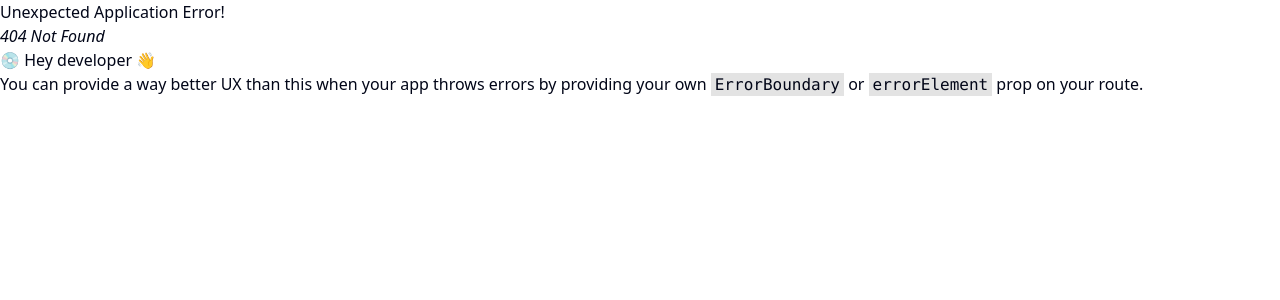
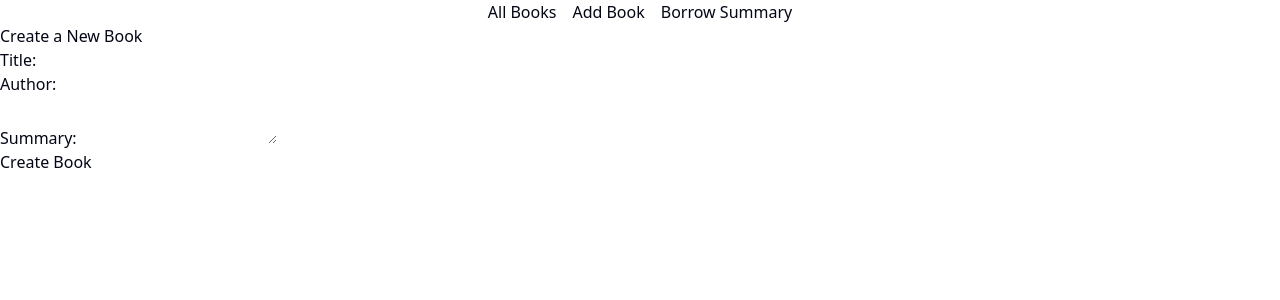
Before and after one commit to jubayer718/library-book-management-client, a React (Vite) app: page /createbook in a window 1280 px wide. Before the commit this address had no page. Shown: the top 300 px of the page. Built offline with nearby package versions, Linux system fonts and the light colour scheme.

Commit message:
routing work properly.

```diff
--- /dev/null
+++ b/src/components/Shared/Container.tsx
@@ -0,0 +1,11 @@
+
+
+const Container = ({children}:{children:React.ReactNode}) => {
+  return (
+    <div className="w-10/12 mx-auto">
+      {children}
+    </div>
+  );
+};
+
+export default Container;
--- a/src/components/layout/Navbar.tsx
+++ b/src/components/layout/Navbar.tsx
@@ -1,9 +1,22 @@
+import { NavLink } from "react-router";
 
 
 const Navbar = () => {
+
+
   return (
     <div>
-      <h1>This is Navbar component</h1>
+      <ul className="flex justify-center items-center space-x-4">
+        <li>
+          <NavLink to="/">All Books</NavLink>
+        </li>
+        <li>
+          <NavLink to="/createbook">Add Book</NavLink>
+        </li>
+        <li>
+          <NavLink to="/summary">Borrow Summary</NavLink>
+        </li>
+      </ul>
     </div>
   );
 };
--- /dev/null
+++ b/src/components/layout/Pages/BorrowSummary.tsx
@@ -0,0 +1,12 @@
+
+
+const BorrowSummary = () => {
+  return (
+    <div>
+      <h1>Borrow Summary</h1>
+      <p>This page will show the summary of borrowed books.</p>
+    </div>
+  );
+};
+
+export default BorrowSummary;
--- /dev/null
+++ b/src/components/layout/Pages/CreateBooks.tsx
@@ -0,0 +1,26 @@
+
+
+const CreateBooks = () => {
+  return (
+    <div>
+      <h1>Create a New Book</h1>
+      <form>
+        <div>
+          <label htmlFor="title">Title:</label>
+          <input type="text" id="title" name="title" required />
+        </div>
+        <div>
+          <label htmlFor="author">Author:</label>
+          <input type="text" id="author" name="author" required />
+        </div>
+        <div>
+          <label htmlFor="summary">Summary:</label>
+          <textarea id="summary" name="summary" required></textarea>
+        </div>
+        <button type="submit">Create Book</button>
+      </form>
+    </div>
+  );
+};
+
+export default CreateBooks;
```
Also changed, not shown: src/routes/router.tsx (+11 -2 lines), src/components/layout/Pages/AllBooks.tsx (renamed from src/components/layout/Home.tsx).
